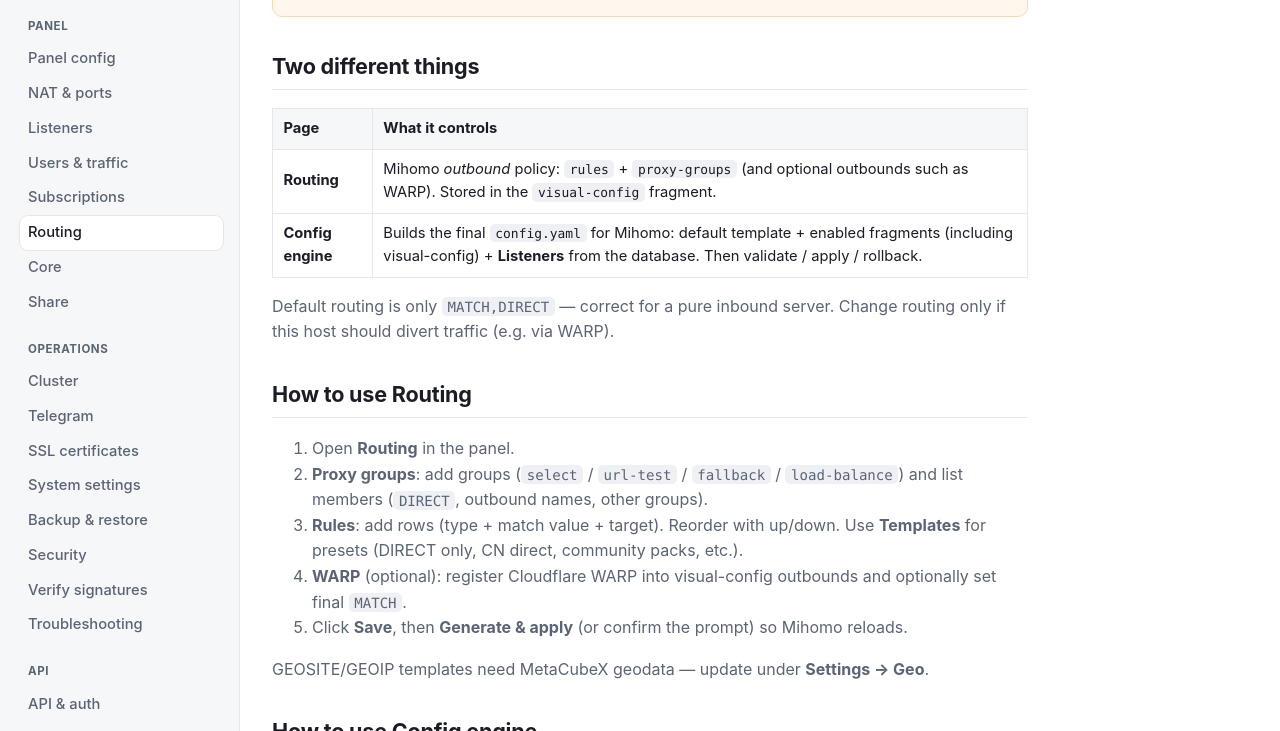
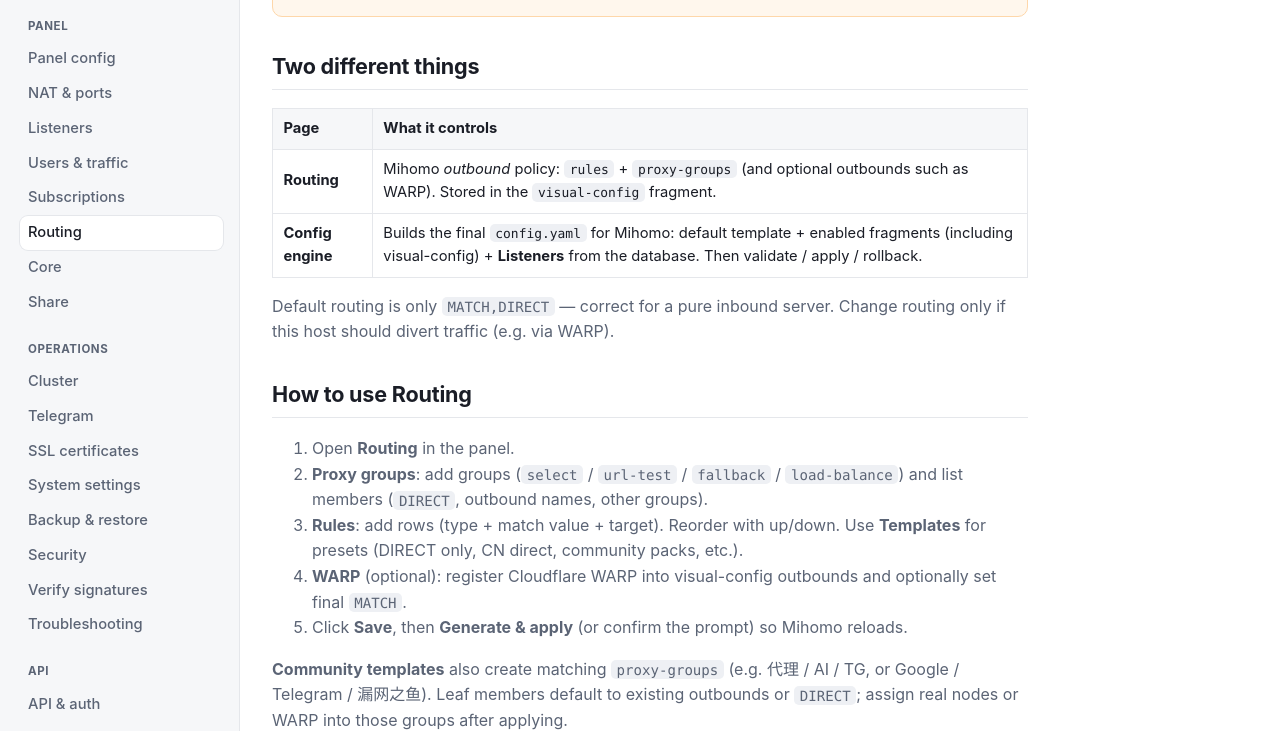
Before and after one commit to kazeyukiro/3m-ui-web, a plain HTML site: page docs/routing.html in a window 1280 px wide. Shown: the part 221-952 px from the top of the page. Drawn offline with Linux system fonts and the light colour scheme.

Commit message:
docs: community templates include proxy-groups

```diff
--- a/docs/routing.html
+++ b/docs/routing.html
@@ -79,6 +79,7 @@
           <li><strong>WARP</strong> (optional): register Cloudflare WARP into visual-config outbounds and optionally set final <code>MATCH</code>.</li>
           <li>Click <strong>Save</strong>, then <strong>Generate &amp; apply</strong> (or confirm the prompt) so Mihomo reloads.</li>
         </ol>
+                <p><strong>Community templates</strong> also create matching <code>proxy-groups</code> (e.g. 代理 / AI / TG, or Google / Telegram / 漏网之鱼). Leaf members default to existing outbounds or <code>DIRECT</code>; assign real nodes or WARP into those groups after applying.</p>
         <p>GEOSITE/GEOIP templates need MetaCubeX geodata — update under <strong>Settings → Geo</strong>.</p>
 
         <h2>How to use Config engine</h2>
@@ -126,6 +127,7 @@
           <li>可选 <strong>WARP</strong>：注册 Cloudflare WARP 写入出站，并可选改最终 <code>MATCH</code>。</li>
           <li>点 <strong>保存</strong>，再在弹窗里 <strong>生成并应用</strong>（或点 Apply），Mihomo 才会加载新规则。</li>
         </ol>
+                <p><strong>社区模板</strong>会一并写入对应的<strong>策略组</strong>（如 代理 / AI / TG，或 Google / Telegram / 漏网之鱼），不是只有规则。叶子成员默认用已有出站或 <code>DIRECT</code>；应用后请把真实节点或 WARP 填进各组。</p>
         <p>带 GEOSITE/GEOIP 的模板需要 MetaCubeX 地理数据：在 <strong>系统设置 → Geo</strong> 更新。</p>
 
         <h2>配置引擎怎么用</h2>
```
